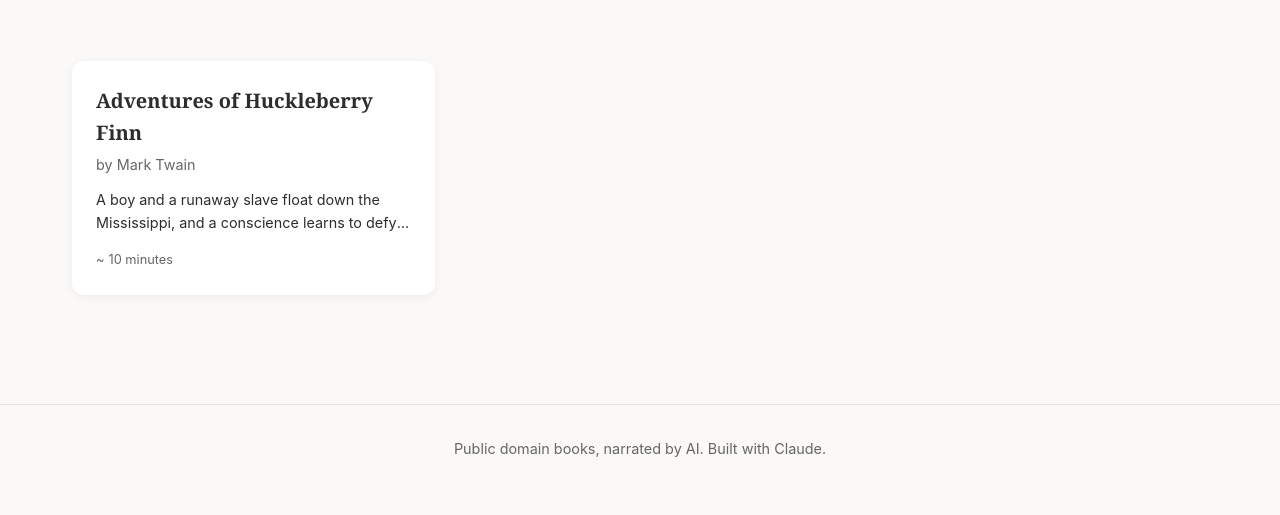
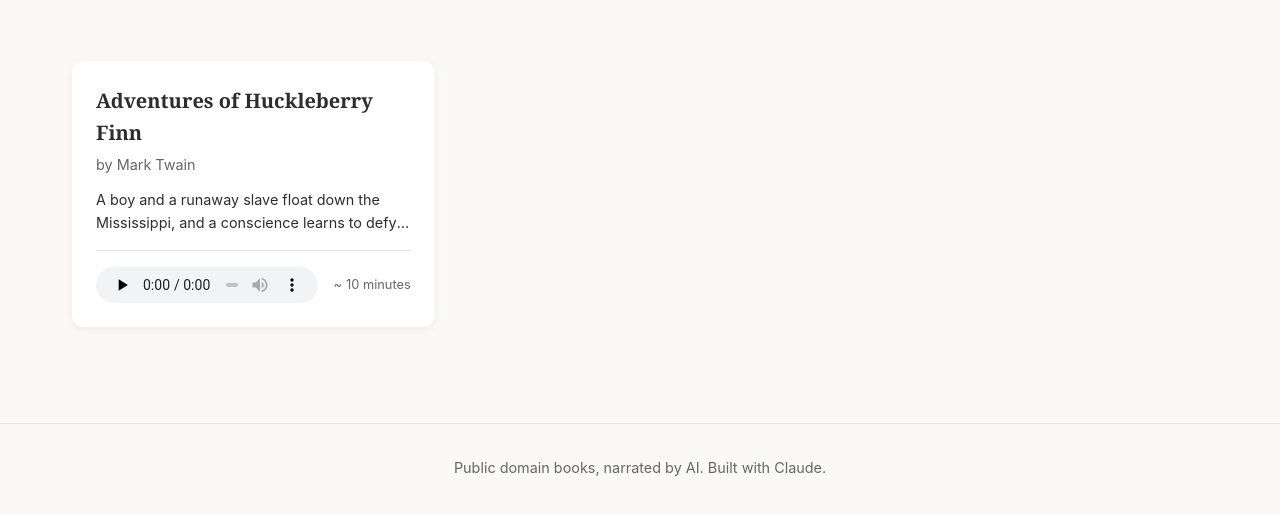
Before and after one commit to jerpint/claudiobooks, an Astro site in the folder site/: page / in a window 1280 px wide. Shown: the part 267-782 px from the top of the page. Built offline with nearby package versions, Linux system fonts and the light colour scheme; Astro itself is replaced by a stand-in of ours.

Commit message:
Add audio player to homepage cards

```diff
--- a/site/src/components/AudiobookCard.astro
+++ b/site/src/components/AudiobookCard.astro
@@ -5,22 +5,26 @@ interface Props {
   duration: string;
   description: string;
   slug: string;
+  audioFile: string;
 }
 
-const { title, author, duration, description, slug } = Astro.props;
+const { title, author, duration, description, slug, audioFile } = Astro.props;
 ---
 
 <article class="audiobook-card">
-  <a href={`/audiobook/${slug}`}>
-    <div class="card-content">
+  <div class="card-content">
+    <a href={`/audiobook/${slug}`} class="card-link">
       <h2>{title}</h2>
       <p class="author">by {author}</p>
       <p class="description">{description}</p>
-      <div class="meta">
-        <span class="duration">{duration}</span>
-      </div>
+    </a>
+    <div class="player-row">
+      <audio controls preload="none">
+        <source src={`/audio/${audioFile}`} type="audio/mpeg" />
+      </audio>
+      <span class="duration">{duration}</span>
     </div>
-  </a>
+  </div>
 </article>
 
 <style>
@@ -33,11 +37,11 @@ const { title, author, duration, description, slug } = Astro.props;
   }
 
   .audiobook-card:hover {
-    transform: translateY(-4px);
+    transform: translateY(-2px);
     box-shadow: 0 8px 24px rgba(0, 0, 0, 0.1);
   }
 
-  .audiobook-card a {
+  .card-link {
     display: block;
     color: inherit;
     text-decoration: none;
@@ -69,11 +73,25 @@ const { title, author, duration, description, slug } = Astro.props;
     margin-bottom: 1rem;
   }
 
-  .meta {
+  .player-row {
     display: flex;
+    align-items: center;
     gap: 1rem;
+    margin-top: 1rem;
+    padding-top: 1rem;
+    border-top: 1px solid var(--color-border);
+  }
+
+  audio {
+    flex: 1;
+    height: 36px;
+    min-width: 0;
+  }
+
+  .duration {
     font-size: 0.8rem;
     color: var(--color-text-muted);
+    white-space: nowrap;
   }
 
   .duration::before {
--- a/site/src/pages/index.astro
+++ b/site/src/pages/index.astro
@@ -27,6 +27,7 @@ const sortedAudiobooks = audiobooks.sort(
             duration={audiobook.data.duration}
             description={audiobook.data.description}
             slug={audiobook.id}
+            audioFile={audiobook.data.audioFile}
           />
         ))}
       </div>
```
